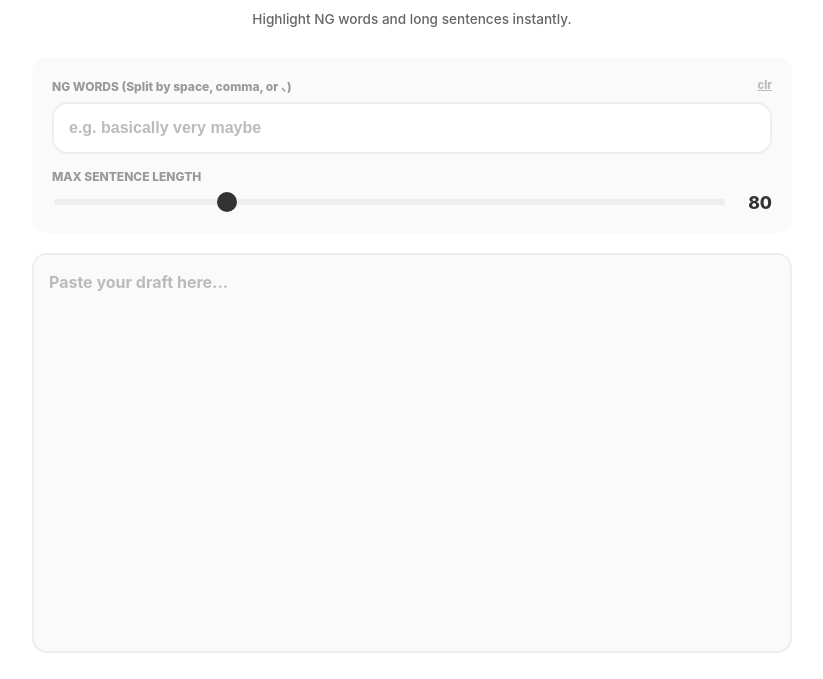
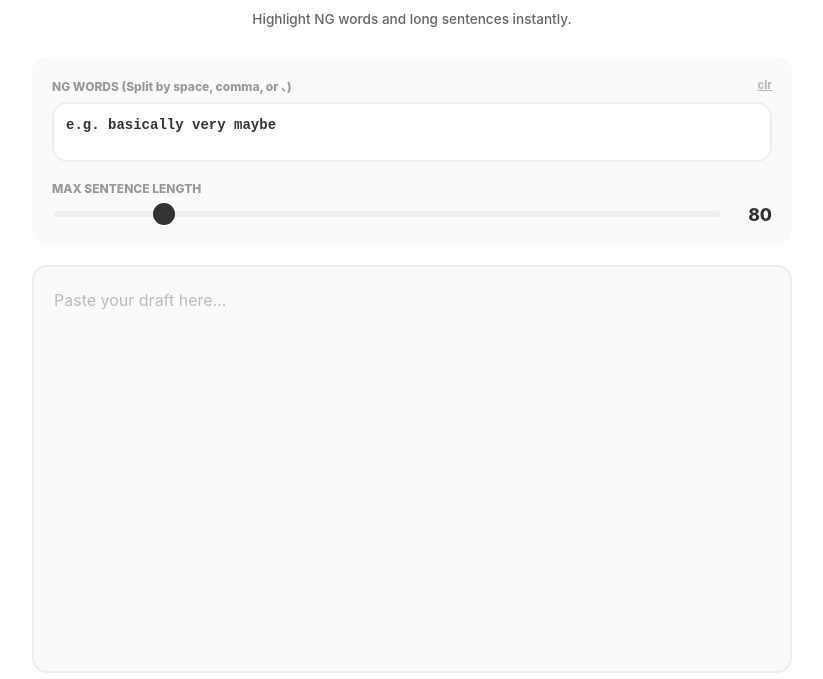
Before and after one commit to afrorakda/final-sweep, a plain HTML site: page index.html in a window 1280 px wide. Shown: the part 97-776 px from the top of the page, without its empty margins (228-1051 px from the left). Drawn offline with Linux system fonts and the light colour scheme.

Commit message:
Update index.html

```diff
--- a/index.html
+++ b/index.html
@@ -53,112 +53,99 @@
         .input-label { font-size: 0.75rem; font-weight: 800; color: #999; }
         .clr-text { font-size: 0.7rem; font-weight: 800; color: #bbb; cursor: pointer; text-decoration: underline; }
 
-        input[type="text"], textarea {
+        /* Scrollable NG words area */
+        #ngWords {
             width: 100%;
-            padding: 15px;
+            height: 60px;
+            padding: 12px;
             border: 2px solid var(--accent);
             border-radius: var(--radius);
             background: #fff;
-            font-size: 16px; /* iOS zoom prevention */
+            font-size: 14px;
             font-weight: 700;
             box-sizing: border-box;
             outline: none;
+            resize: none;
             -webkit-appearance: none;
             -webkit-text-fill-color: var(--main) !important;
             opacity: 1 !important;
+            line-height: 1.4;
         }
-        ::placeholder { color: #bbb !important; -webkit-text-fill-color: #bbb !important; }
 
+        /* Slider section */
         .slider-container { display: flex; align-items: center; gap: 15px; }
         input[type="range"] {
-            flex-grow: 1;
-            -webkit-appearance: none;
-            height: 6px;
-            background: var(--accent);
-            border-radius: 5px;
-            outline: none;
+            flex-grow: 1; -webkit-appearance: none; height: 6px;
+            background: var(--accent); border-radius: 5px; outline: none;
         }
         input[type="range"]::-webkit-slider-thumb {
-            -webkit-appearance: none;
-            width: 20px; height: 20px;
-            background: var(--main);
-            border-radius: 50%;
-            cursor: pointer;
+            -webkit-appearance: none; width: 22px; height: 22px;
+            background: var(--main); border-radius: 50%; cursor: pointer;
         }
-        .slider-val { font-size: 1.1rem; font-weight: 800; min-width: 30px; text-align: right; }
+        .slider-val { font-size: 1.1rem; font-weight: 800; min-width: 35px; text-align: right; }
 
-        /* Editor Area - Strict Synchronization */
-        .editor-container {
+        /* Sync Logic for Ghost Removal */
+        .editor-wrapper {
             position: relative;
             text-align: left;
             margin-bottom: 25px;
+            border: 2px solid var(--accent);
+            border-radius: var(--radius);
+            background: var(--input-bg);
+            overflow: hidden;
         }
 
         .backdrop, #mainEditor {
-            width: 100%;
-            height: 400px;
-            padding: 15px !important; /* Force exact padding */
-            font-family: -apple-system, BlinkMacSystemFont, "Segoe UI", Roboto, sans-serif !important;
+            width: 100% !important;
+            height: 400px !important;
+            padding: 20px !important;
+            margin: 0 !important;
+            font-family: -apple-system, BlinkMacSystemFont, sans-serif !important;
             font-size: 16px !important;
-            line-height: 1.6 !important;
+            line-height: 1.7 !important;
             box-sizing: border-box !important;
-            border: 2px solid var(--accent);
-            border-radius: var(--radius);
-            margin: 0;
-            white-space: pre-wrap;
-            word-wrap: break-word;
+            white-space: pre-wrap !important;
+            word-wrap: break-word !important;
+            border: none !important;
         }
 
         .backdrop {
-            position: absolute;
-            top: 0; left: 0;
-            background-color: var(--input-bg);
+            position: absolute !important;
+            top: 0 !important;
+            left: 0 !important;
+            background-color: var(--input-bg) !important;
             color: transparent !important;
-            overflow-y: auto;
-            pointer-events: none;
-            z-index: 1;
-            border-color: transparent; /* Textarea's border is visible */
+            overflow-y: auto !important;
+            pointer-events: none !important;
+            z-index: 1 !important;
         }
 
-        textarea#mainEditor {
-            position: relative;
+        #mainEditor {
+            position: relative !important;
             background: transparent !important;
-            z-index: 2;
-            resize: none;
-            overflow-y: auto;
-            /* Reset iOS internal padding */
-            -webkit-padding-start: 15px;
-            -webkit-padding-end: 15px;
+            z-index: 2 !important;
+            resize: none !important;
+            outline: none !important;
+            overflow-y: auto !important;
+            color: var(--main) !important;
+            -webkit-appearance: none;
         }
 
         .floating-clr {
-            position: absolute;
-            right: 15px;
-            bottom: 15px;
-            z-index: 10;
-            background: var(--main);
-            color: #fff;
-            border: none;
-            border-radius: 50%;
-            width: 45px; height: 45px;
-            font-weight: 800; font-size: 0.75rem;
-            cursor: pointer;
-            box-shadow: 0 4px 10px rgba(0,0,0,0.1);
+            position: absolute; right: 15px; bottom: 15px; z-index: 10;
+            background: var(--main); color: #fff; border: none; border-radius: 50%;
+            width: 48px; height: 48px; font-weight: 800; font-size: 0.75rem;
+            cursor: pointer; box-shadow: 0 4px 12px rgba(0,0,0,0.15);
             display: none; align-items: center; justify-content: center;
         }
         .floating-clr.active { display: flex; }
 
-        /* Highlight Styles */
-        .hl-word { background-color: #ffeb3b; color: #000; border-radius: 3px; }
+        .hl-word { background-color: #ffeb3b; color: #000; border-radius: 2px; }
         .hl-long { border-bottom: 3px solid var(--warning); }
 
         .stats-bar {
-            display: flex;
-            justify-content: space-around;
-            background: var(--input-bg);
-            padding: 15px;
-            border-radius: var(--radius);
-            margin-bottom: 30px;
+            display: flex; justify-content: space-around;
+            background: var(--input-bg); padding: 15px; border-radius: var(--radius); margin-bottom: 30px;
         }
         .stat-item { display: flex; flex-direction: column; }
         .stat-val { font-size: 1.2rem; font-weight: 800; }
@@ -186,6 +173,8 @@
             border-radius: var(--radius); text-align: left; position: relative;
         }
         .close-x { position: absolute; top: 15px; right: 20px; font-size: 20px; color: #ccc; cursor: pointer; }
+
+        ::placeholder { color: #bbb !important; }
     </style>
 </head>
 <body>
@@ -200,7 +189,7 @@
                 <span class="input-label">NG WORDS (Split by space, comma, or 、)</span>
                 <span class="clr-text" onclick="clearInput('ngWords')">clr</span>
             </div>
-            <input type="text" id="ngWords" placeholder="e.g. basically very maybe" oninput="applySweep()">
+            <textarea id="ngWords" placeholder="e.g. basically very maybe" oninput="applySweep()"></textarea>
         </div>
 
         <div class="input-group" style="margin-bottom: 0;">
@@ -208,13 +197,13 @@
                 <span class="input-label">MAX SENTENCE LENGTH</span>
             </div>
             <div class="slider-container">
-                <input type="range" id="maxLengthSlider" min="40" max="200" value="80" oninput="updateSlider(this.value)">
+                <input type="range" id="maxLengthSlider" min="40" max="300" value="80" oninput="updateSlider(this.value)">
                 <span class="slider-val" id="sliderVal">80</span>
             </div>
         </div>
     </div>
 
-    <div class="editor-container">
+    <div class="editor-wrapper">
         <div id="backdrop" class="backdrop"></div>
         <textarea id="mainEditor" placeholder="Paste your draft here..." oninput="handleInput()" onscroll="syncScroll()" spellcheck="false"></textarea>
         <button id="floatClr" class="floating-clr" onclick="clearInput('mainEditor')">CLR</button>
@@ -277,13 +266,13 @@
 
     function applySweep() {
         const text = editor.value;
-        // NG words splitting by space, comma, or Japanese comma
-        const ngWords = ngInput.value.split(/[ ,、\n]+/).map(w => w.trim()).filter(w => w !== "");
+        // Updated: Including full-width space in delimiters
+        const ngWords = ngInput.value.split(/[ ,、\s　\n]+/).map(w => w.trim()).filter(w => w !== "");
         const maxLen = parseInt(slider.value);
 
         document.getElementById('countChar').innerText = text.length;
 
-        // Sentences splitting by JP and EN punctuation
+        // Updated: Added . ! ? for English sentence detection
         const sentences = text.split(/([。！？.!?\n])/);
         let longCount = 0;
         let ngCount = 0;
@@ -294,13 +283,13 @@
             let isDelimiter = /[。！？.!?\n]/.test(part);
             let content = part;
 
-            // Long sentence check
+            // Long sentence check (ignoring delimiters)
             if (!isDelimiter && part.trim().length > maxLen) {
                 content = `<span class="hl-long">${content}</span>`;
                 longCount++;
             }
 
-            // NG word check
+            // NG word highlight
             if (ngWords.length > 0) {
                 const escapedNg = ngWords.map(w => w.replace(/[.*+?^${}()|[\]\\]/g, '\\$&'));
                 const regex = new RegExp(`(${escapedNg.join('|')})`, 'gi');
@@ -312,7 +301,7 @@
             processedHtml += content;
         }
 
-        // Final sync: preserve newlines for backdrop
+        // Final sync: Force scroll sync and backdrop update
         backdrop.innerHTML = processedHtml.replace(/\n/g, '<br>') + (text.endsWith('\n') ? '<br>&nbsp;' : ' ');
         document.getElementById('countNg').innerText = ngCount;
         document.getElementById('countLong').innerText = longCount;
@@ -321,7 +310,7 @@
     function showModal() { document.getElementById('modal').style.display = 'flex'; }
     function hideModal() { document.getElementById('modal').style.display = 'none'; }
 
-    // Initial Sync for backdrop sizing
+    // Initial sync
     window.addEventListener('load', applySweep);
 </script>
 
```
